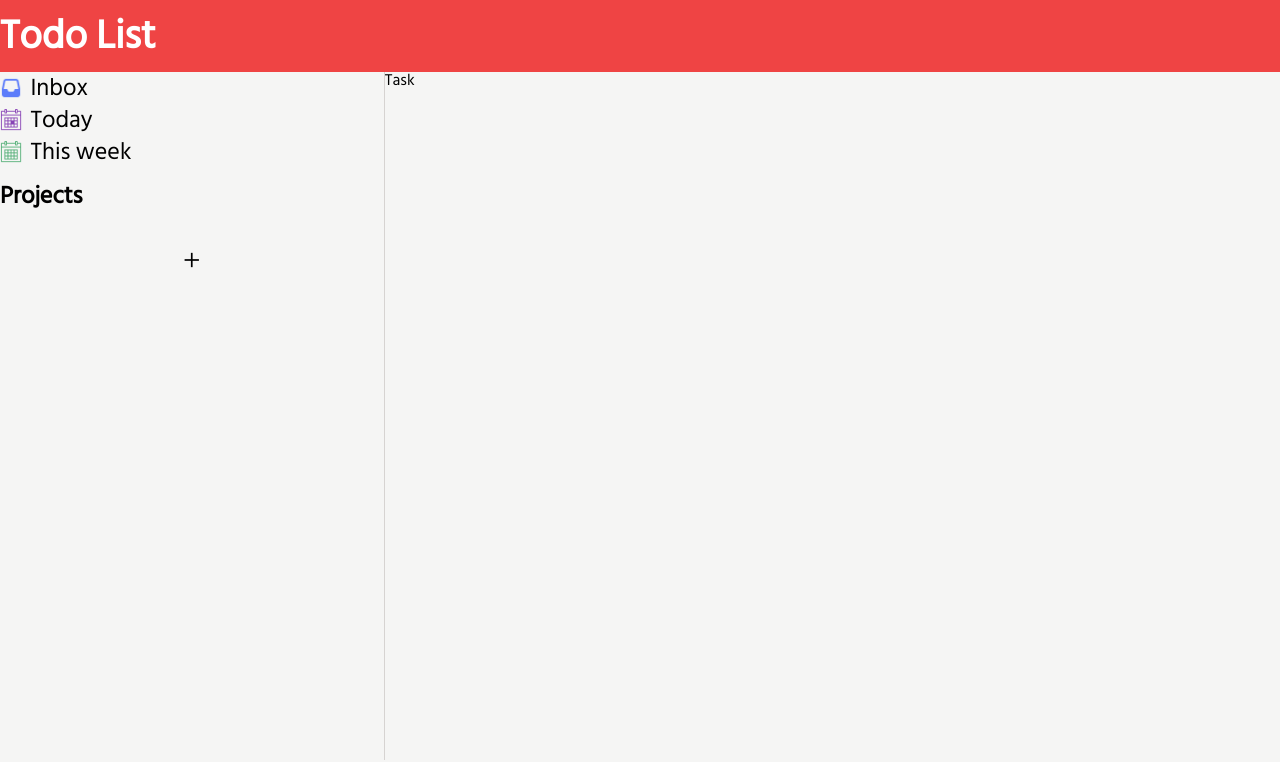
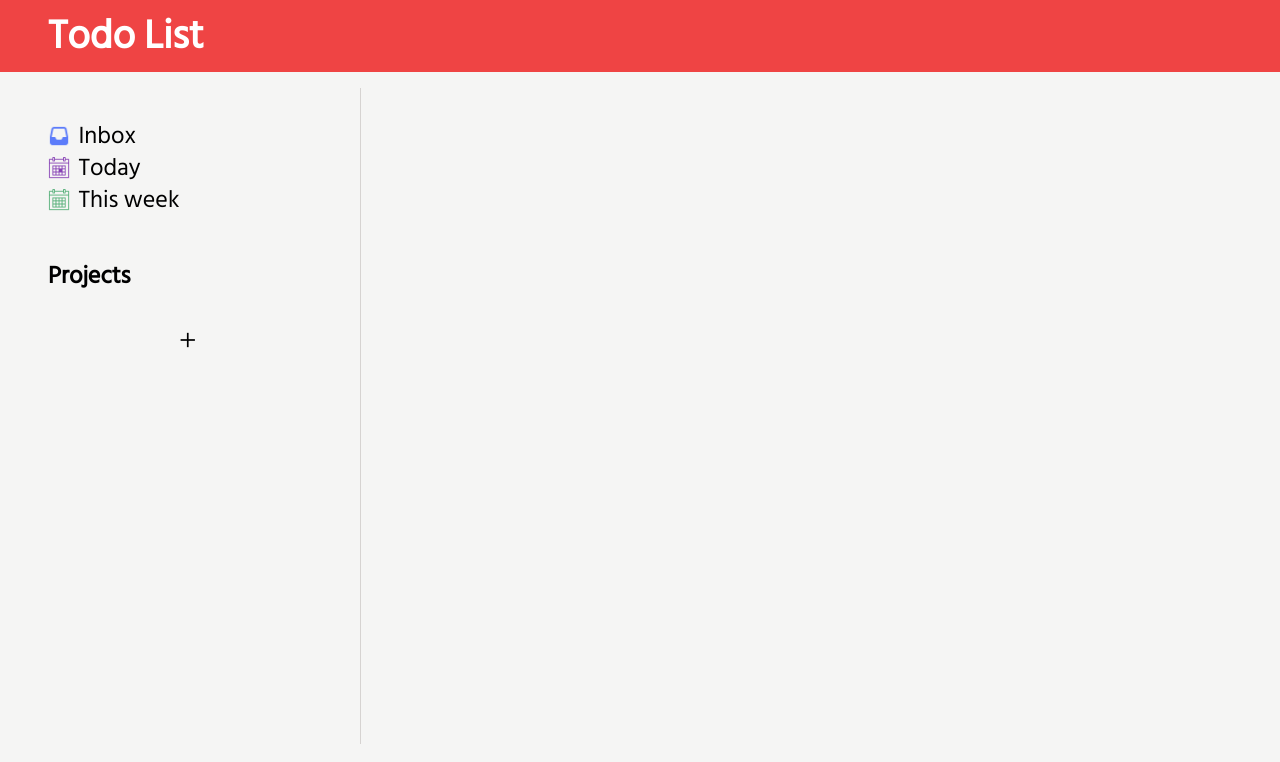
Before and after one commit to ev0clu/todo-list, a website built with webpack: page dist/index.html in a window 1280 px wide. Shown: the top 762 px of the page. Built offline with nearby package versions, Linux system fonts and the light colour scheme.

Commit message:
Layout style is updated

```diff
--- a/src/assets/style.css
+++ b/src/assets/style.css
@@ -159,25 +159,35 @@ header {
     display: flex;
     flex-direction: row;
     align-items: center;
-    height: 4.5rem;
     font-size: 2.5rem;
     font-weight: 900;
     color: white;
     background-color: var(--header-color);
+    padding: 1rem 3rem 1rem 3rem;
 }
 
 main {
-    flex: 2;
+    flex: 1;
     display: flex;
     flex-direction: row;
+    padding: 1rem;
+}
+
+#nav-bar,
+#task-content {
+    padding: 2rem;
 }
 
 #nav-bar {
+    flex: 1;
     display: flex;
     flex-direction: column;
-    gap: 1rem;
-    width: 30vw;
+    gap: 3rem;
     border-right: 1px solid var(--border-color);
+}
+
+#task-content {
+    flex: 3;
 }
 
 .nav-item {
@@ -319,6 +329,7 @@ main {
     justify-content: center;
     align-items: center;
     gap: 0.4rem;
+    margin: 0 0.5rem 0 0.5rem;
 }
 
 #project-name-input {
@@ -328,7 +339,7 @@ main {
     font-size: 1.3rem;
     padding: 0.3rem 0.6rem 0.3rem 0.6rem;
     border: 1px solid var(--border-color);
-    max-width: 100%;
+    width: 100%;
 }
 
 #project-warning {
@@ -403,7 +414,6 @@ main {
 }
 
 #task-content {
-    width: 70vw;
 }
 
 footer {
```
Also changed, not shown: dist/index.html, dist/main.js.
